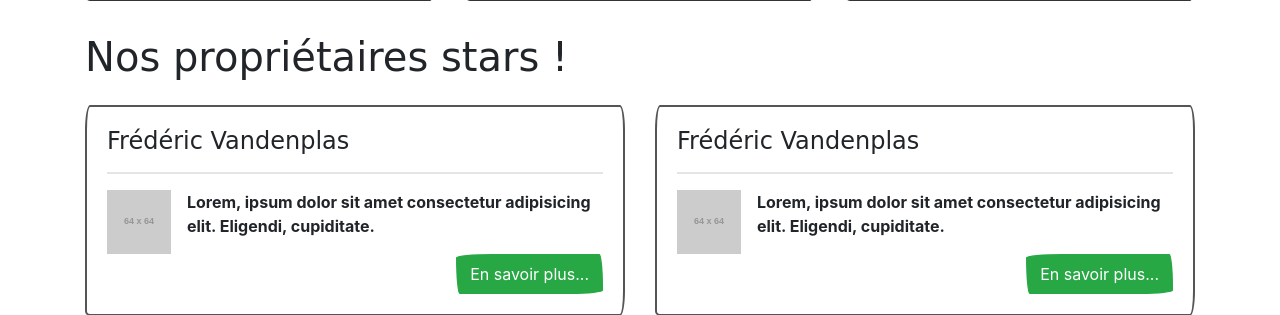
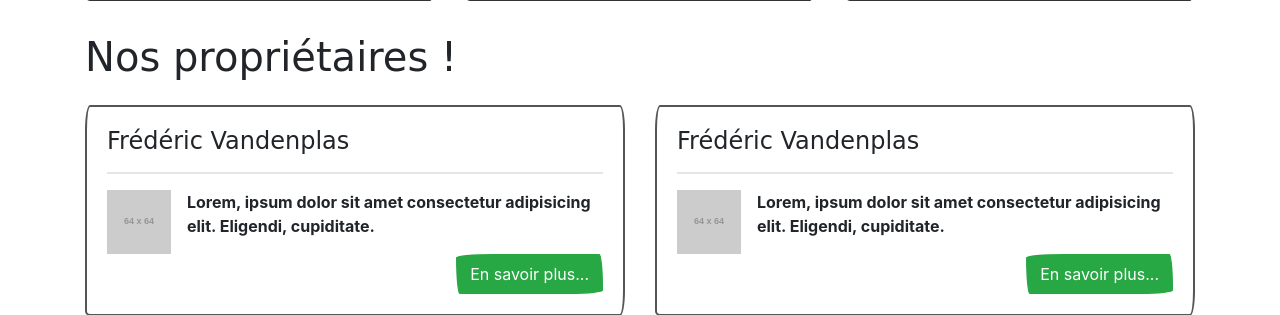
Before and after one commit to Fvdp/SymBnB, a Symfony app: template templates/home.html.twig in a window 1280 px wide. Shown: the part 1210-1525 px from the top of the page. Run offline with Twig, Linux system fonts and the light colour scheme; the template is opened without the code that fills it, so the values that code supplies are empty; grey boxes labelled with a size stand in for pictures from a placeholder-image service; some libraries are stand-ins or nearby versions; some web fonts are replaced.

Commit message:
Update templates/home.html.twig

```diff
--- a/templates/home.html.twig
+++ b/templates/home.html.twig
@@ -81,7 +81,7 @@
     </div>
   </div>
 
-  <h2 class="h1 mt-3 mb-4">Nos propriétaires stars !</h2>
+  <h2 class="h1 mt-3 mb-4">Nos propriétaires !</h2>
 
   <div class="row">
     <div class="col">
```
